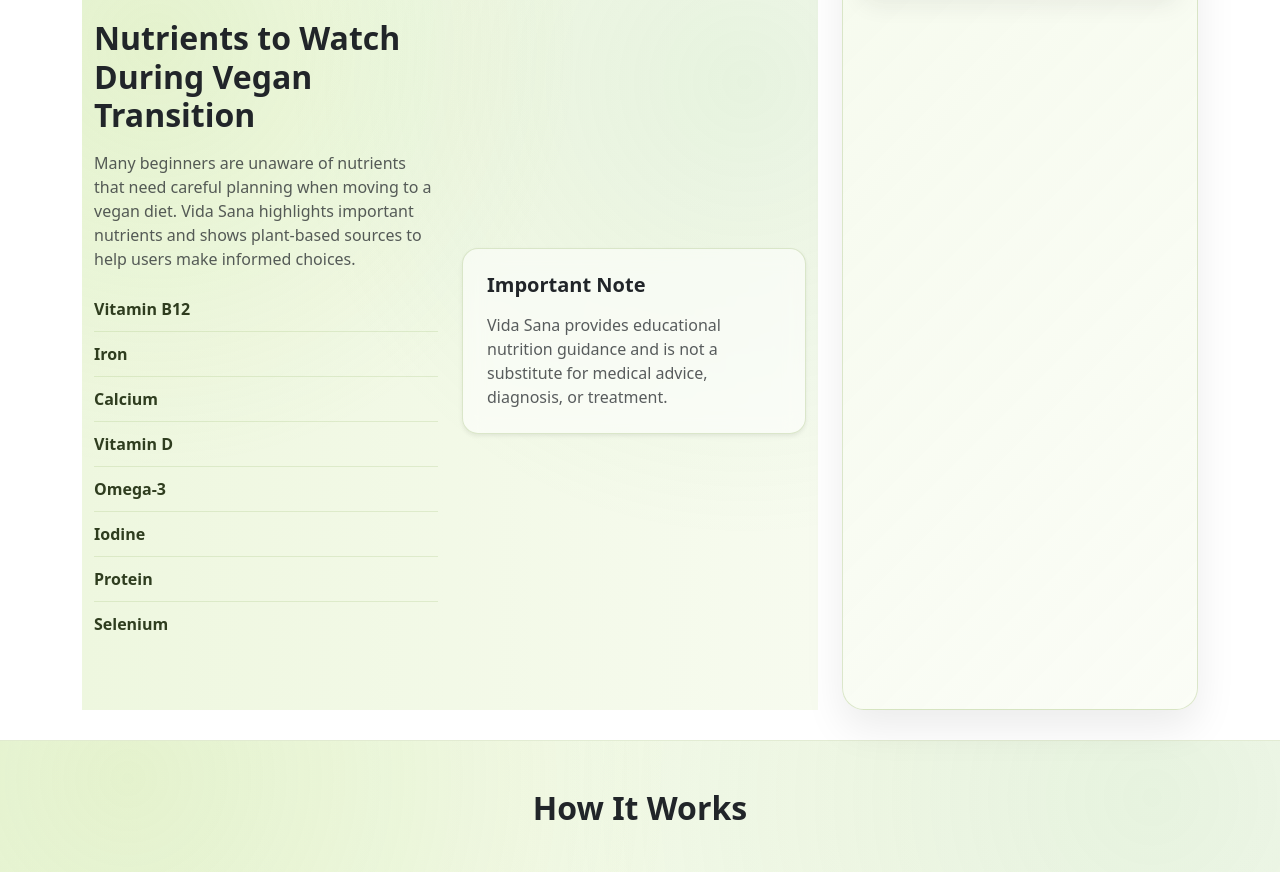
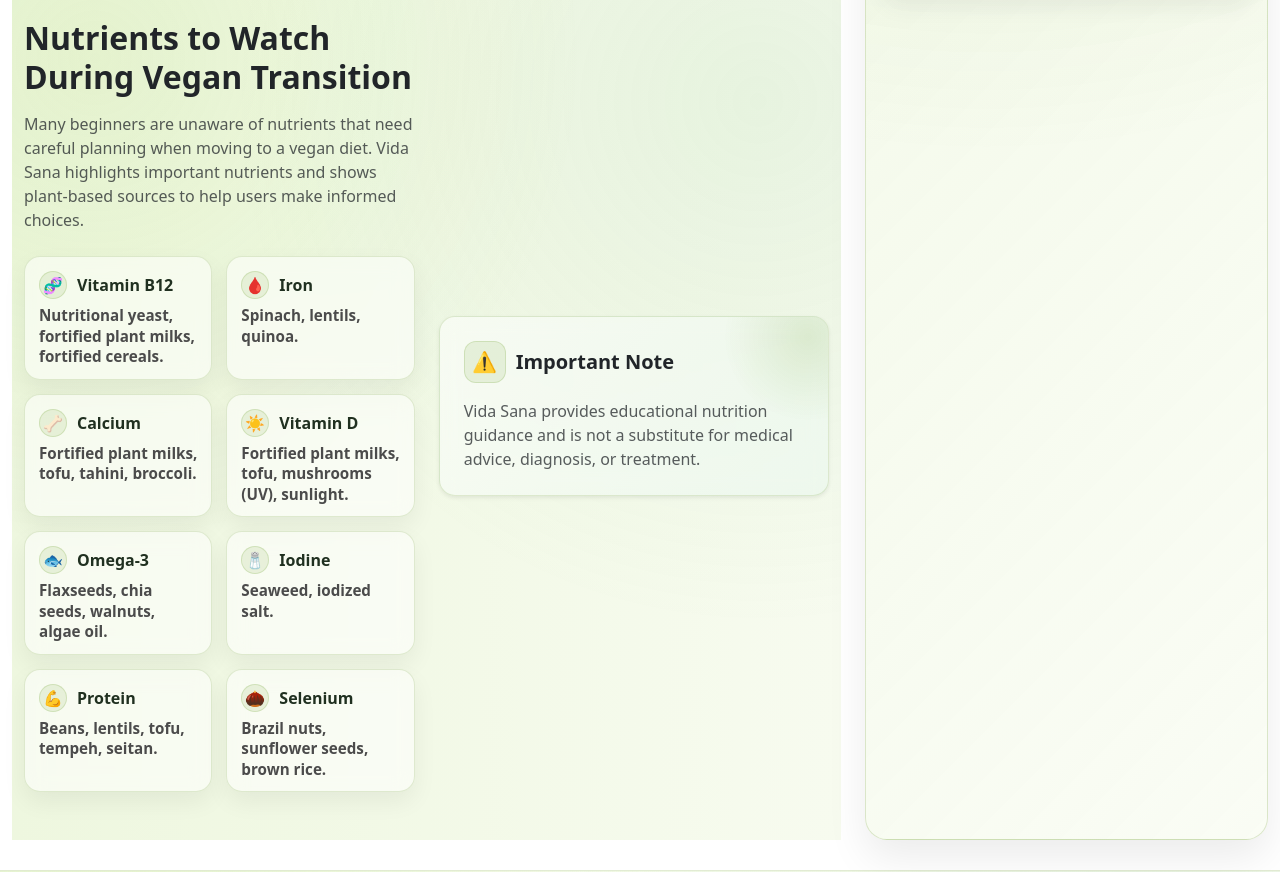
Before and after one commit to BosuBose132/Vida-Sana, a website: page frontend/pages/index.html in a window 1280 px wide. Shown: the part 1873-2745 px from the top of the page. Drawn offline with nearby package versions, Linux system fonts and the light colour scheme.

Commit message:
upgraded nutrients to watch section

```diff
--- a/frontend/css/main.css
+++ b/frontend/css/main.css
@@ -1178,3 +1178,138 @@ textarea.custom-input {
   color: #2f3d1f;
   margin: 6px 0;
 }
+
+/* MAIN column should use full width (avoid nested container shrinking) */
+.vs-main-inner{
+  width: 100%;
+  max-width: 100%;
+  padding-left: 0;   /* remove extra container padding */
+  padding-right: 0;
+}
+
+/* optional: keep same spacing like Bootstrap container */
+@media (min-width: 992px){
+  .vs-main-inner{
+    padding-left: 12px;
+    padding-right: 12px;
+  }
+}
+
+.vs-sidepanel{
+  background:
+    radial-gradient(circle at 30% 20%, rgba(111,159,47,0.18), transparent 55%),
+    linear-gradient(135deg, rgba(238,247,223,0.85), rgba(247,251,239,0.65));
+  border: 1px solid rgba(160, 190, 120, 0.35);
+}
+
+/* remove the tiny left gap in the main (left) area */
+.vs-main-area{
+  padding-left: 0 !important;
+}
+
+.vs-main-inner{
+  width: 100%;
+  max-width: 100%;
+  padding-left: -1 !important;
+  padding-right: -1 !important;
+}
+
+/* ===== HOME: Nutrients Grid (left only) ===== */
+.vs-nutrient-grid {
+  display: grid;
+  grid-template-columns: repeat(2, minmax(0, 1fr));
+  gap: 14px;
+  margin-top: 10px;
+}
+
+.vs-nutrient-card {
+  background: var(--vs-glass);
+  border: 1px solid rgba(160, 190, 120, 0.30);
+  border-radius: 16px;
+  padding: 14px 14px 12px;
+  box-shadow: 0 10px 24px rgba(0,0,0,0.06);
+  backdrop-filter: blur(10px);
+}
+
+.vs-nutrient-head {
+  display: flex;
+  align-items: center;
+  gap: 10px;
+  font-weight: 900;
+  color: var(--vs-text);
+  margin-bottom: 6px;
+}
+
+.vs-check {
+  width: 28px;
+  height: 28px;
+  border-radius: 999px;
+  display: grid;
+  place-items: center;
+  background: rgba(111, 159, 47, 0.12);
+  border: 1px solid rgba(111, 159, 47, 0.20);
+  font-size: 14px;
+}
+
+.vs-nutrient-sub {
+  color: var(--vs-muted);
+  font-weight: 700;
+  font-size: 0.95rem;
+  line-height: 1.35;
+}
+
+@media (max-width: 575.98px) {
+  .vs-nutrient-grid {
+    grid-template-columns: 1fr;
+  }
+}
+
+/* ===== HOME: Important Note styling ===== */
+.vs-note-box {
+  background: linear-gradient(
+    135deg,
+    rgba(255, 255, 255, 0.55),
+    rgba(233, 247, 238, 0.55)
+  );
+  border: 1px solid rgba(160, 190, 120, 0.30);
+  backdrop-filter: blur(10px);
+  position: relative;
+  overflow: hidden;
+}
+
+/* soft glow / decorative corner */
+.vs-note-box::after {
+  content: "";
+  position: absolute;
+  right: -80px;
+  top: -80px;
+  width: 200px;
+  height: 200px;
+  background: radial-gradient(
+    circle,
+    rgba(111, 159, 47, 0.20),
+    transparent 60%
+  );
+  opacity: 0.8;
+}
+
+.vs-note-head {
+  display: flex;
+  align-items: center;
+  gap: 10px;
+}
+
+.vs-note-icon {
+  width: 42px;
+  height: 42px;
+  border-radius: 12px;
+  display: grid;
+  place-items: center;
+  background: rgba(111, 159, 47, 0.12);
+  border: 1px solid rgba(111, 159, 47, 0.20);
+  font-size: 20px;
+}
+
+.vs-check {
+  font-size: 16px;
+}
--- a/frontend/pages/index.html
+++ b/frontend/pages/index.html
@@ -149,7 +149,7 @@
 
 <!-- ===== START: DASHBOARD ROW WRAPPER (ADD THIS ABOVE Document-2) ===== -->
 <section class="vs-dash">
-  <div class="container">
+  <div class="vs-main-inner">
    <div class="row g-4 align-items-stretch">
 
       <!-- ===== Document-2 (YOUR EXISTING SECTIONS) - LEFT ===== -->
@@ -157,7 +157,7 @@
         <!-- 🔻 PASTE/KEEP your existing Document-2 sections here (NO CHANGES) -->
         <!-- New Section: Helpful Resources -->
 <section class="vs-info-cards">
-  <div class="container">
+  <div class="vs-main-inner">
     <div class="text-center mb-4">
       <h2 class="fw-bold vs-section-title">Helpful Resources</h2>
       <p class="text-muted mx-auto vs-section-subtitle">
@@ -210,7 +210,7 @@
 
   <!-- Why Vida Sana -->
   <section class="py-5 vs-replacements">
-    <div class="container">
+    <div class="vs-main-inner">
       <div class="text-center mb-5">
         <h2 class="fw-bold">Why Vida Sana?</h2>
         <p class="text-muted mx-auto section-text">
@@ -286,38 +286,69 @@
   </section>
   <!-- Nutrients Section -->
   <section class="py-5 vs-replacements">
-    <div class="container">
+    <div class="vs-main-inner">
       <div class="row align-items-center gy-4">
         <div class="col-lg-6">
-          <h2 class="fw-bold mb-3">
-            Nutrients to Watch During Vegan Transition
-          </h2>
-          <p class="text-muted">
-            Many beginners are unaware of nutrients that need careful planning
-            when moving to a vegan diet. Vida Sana highlights important
-            nutrients and shows plant-based sources to help users make informed
-            choices.
-          </p>
-          <ul class="list-unstyled nutrient-list">
-            <li>Vitamin B12</li>
-            <li>Iron</li>
-            <li>Calcium</li>
-            <li>Vitamin D</li>
-            <li>Omega-3</li>
-            <li>Iodine</li>
-            <li>Protein</li>
-            <li>Selenium</li>
-          </ul>
-        </div>
+  <h2 class="fw-bold mb-3">Nutrients to Watch During Vegan Transition</h2>
 
+  <p class="text-muted mb-4">
+    Many beginners are unaware of nutrients that need careful planning when moving to a vegan diet.
+    Vida Sana highlights important nutrients and shows plant-based sources to help users make informed choices.
+  </p>
+
+  <div class="vs-nutrient-grid">
+    <div class="vs-nutrient-card">
+      <div class="vs-nutrient-head"><span class="vs-check" aria-hidden="true">🧬</span>Vitamin B12</strong></div>
+      <div class="vs-nutrient-sub">Nutritional yeast, fortified plant milks, fortified cereals.</div>
+    </div>
+
+    <div class="vs-nutrient-card">
+      <div class="vs-nutrient-head"><span class="vs-check" aria-hidden="true">🩸</span>Iron</strong></div>
+      <div class="vs-nutrient-sub">Spinach, lentils, quinoa.</div>
+    </div>
+
+    <div class="vs-nutrient-card">
+      <div class="vs-nutrient-head"><span class="vs-check" aria-hidden="true">🦴</span>Calcium</strong></div>
+      <div class="vs-nutrient-sub">Fortified plant milks, tofu, tahini, broccoli.</div>
+    </div>
+
+    <div class="vs-nutrient-card">
+      <div class="vs-nutrient-head"><span class="vs-check" aria-hidden="true">☀️</span>Vitamin D</strong></div>
+      <div class="vs-nutrient-sub">Fortified plant milks, tofu, mushrooms (UV), sunlight.</div>
+    </div>
+
+    <div class="vs-nutrient-card">
+      <div class="vs-nutrient-head"><span class="vs-check" aria-hidden="true">🐟</span>Omega-3</strong></div>
+      <div class="vs-nutrient-sub">Flaxseeds, chia seeds, walnuts, algae oil.</div>
+    </div>
+
+    <div class="vs-nutrient-card">
+      <div class="vs-nutrient-head"><span class="vs-check" aria-hidden="true">🧂</span>Iodine</strong></div>
+      <div class="vs-nutrient-sub">Seaweed, iodized salt.</div>
+    </div>
+
+    <div class="vs-nutrient-card">
+      <div class="vs-nutrient-head"><span class="vs-check" aria-hidden="true">💪</span>Protein</strong></div>
+      <div class="vs-nutrient-sub">Beans, lentils, tofu, tempeh, seitan.</div>
+    </div>
+
+    <div class="vs-nutrient-card">
+      <div class="vs-nutrient-head"><span class="vs-check" aria-hidden="true">🌰</span>Selenium</strong></div>
+      <div class="vs-nutrient-sub">Brazil nuts, sunflower seeds, brown rice.</div>
+    </div>
+  </div>
+</div>
         <div class="col-lg-6">
-          <div class="info-box rounded-4 shadow-sm p-4">
-            <h5 class="fw-semibold mb-3">Important Note</h5>
-            <p class="text-muted mb-0">
-              Vida Sana provides educational nutrition guidance and is not a
-              substitute for medical advice, diagnosis, or treatment.
-            </p>
-          </div>
+          <div class="info-box vs-note-box rounded-4 shadow-sm p-4">
+  <div class="vs-note-head">
+    <span class="vs-note-icon" aria-hidden="true">⚠️</span>
+    <h5 class="fw-semibold mb-0">Important Note</h5>
+  </div>
+
+  <p class="text-muted mb-0 mt-3">
+    Vida Sana provides educational nutrition guidance and is not a substitute for medical advice, diagnosis, or treatment.
+  </p>
+</div>
         </div>
       </div>
     </div>
```
